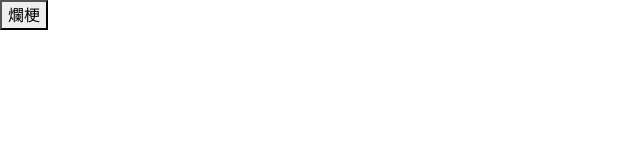
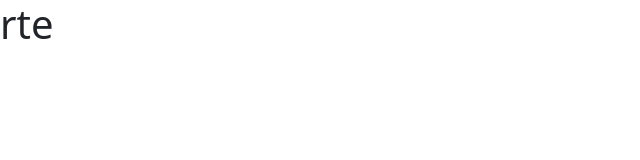
Before and after one commit to ZhangZJ0906/My-app, an Angular app in the folder myapp2/: page / in a window 1280 px wide. Shown: the top 160 px of the page, without its empty margins (0-640 px from the left). Built offline with nearby package versions, Linux system fonts and the light colour scheme.

Commit message:
0128練習

```diff
--- a/myapp2/src/app/app.component.html
+++ b/myapp2/src/app/app.component.html
@@ -296,6 +296,6 @@
 
 <!-- 0128 -->
 <section>
-<button (click)="test('我超屌')">爛梗</button>
+  <h1>{{res.name}}</h1>
 </section>
 <router-outlet />
--- a/myapp2/src/app/app.component.ts
+++ b/myapp2/src/app/app.component.ts
@@ -12,12 +12,19 @@ enum apiStatus {
   styleUrl: './app.component.scss',
 })
 export class AppComponent {
-test(ms:string){
-  alert(ms+"超屌");
-  this.test2();
+  res!:any;
+  ngOnInit(): void {
+    //Called after the constructor, initializing input properties, and the first call to ngOnChanges.
+    //Add 'implements OnInit' to the class.
+
+    let jsonData={
+      "name":"rte",
+      "lev":"87",
+      "test":"我去"
+    }
+    this.res=jsonData
+    console.log(this.res.name);
+
+
+    }
 }
-
-test2(ms="林老師"){
-alert(ms+"卡好")
-}
-}
```
